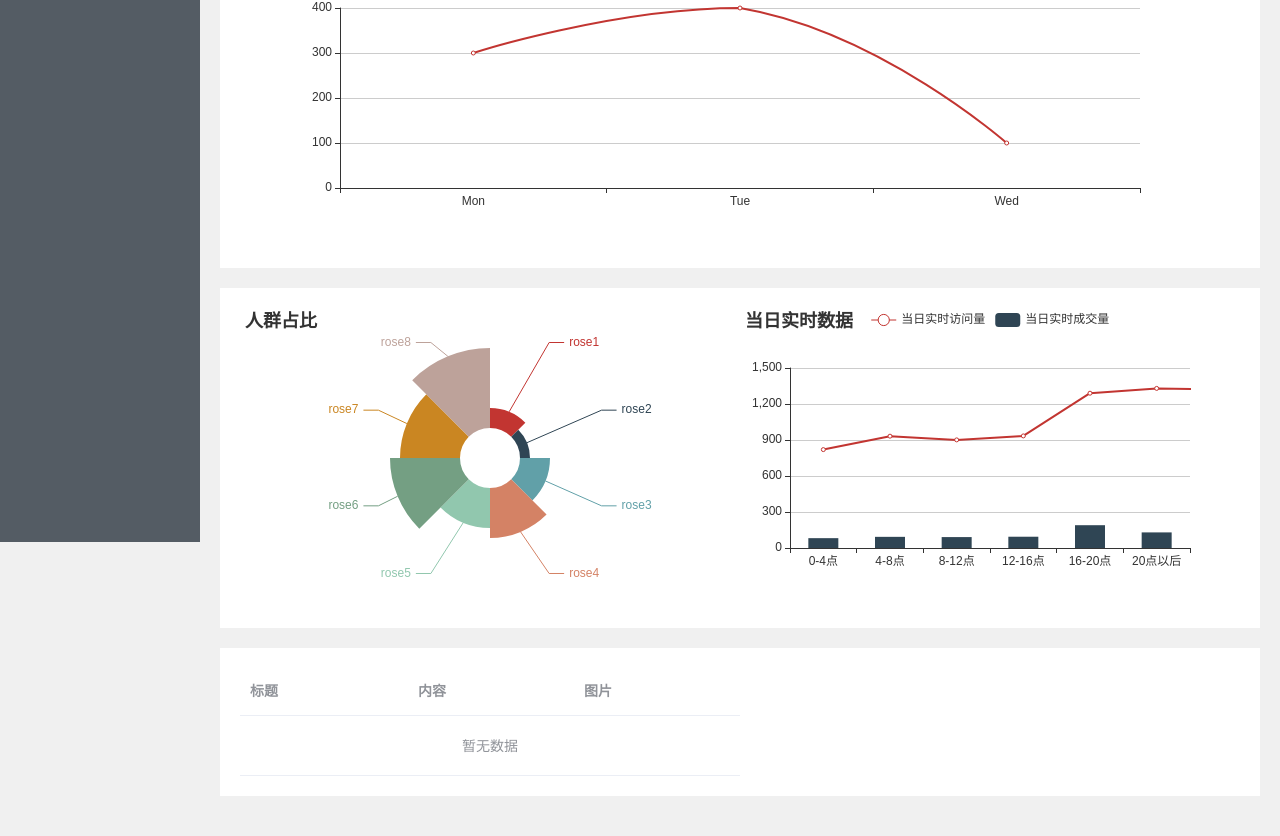
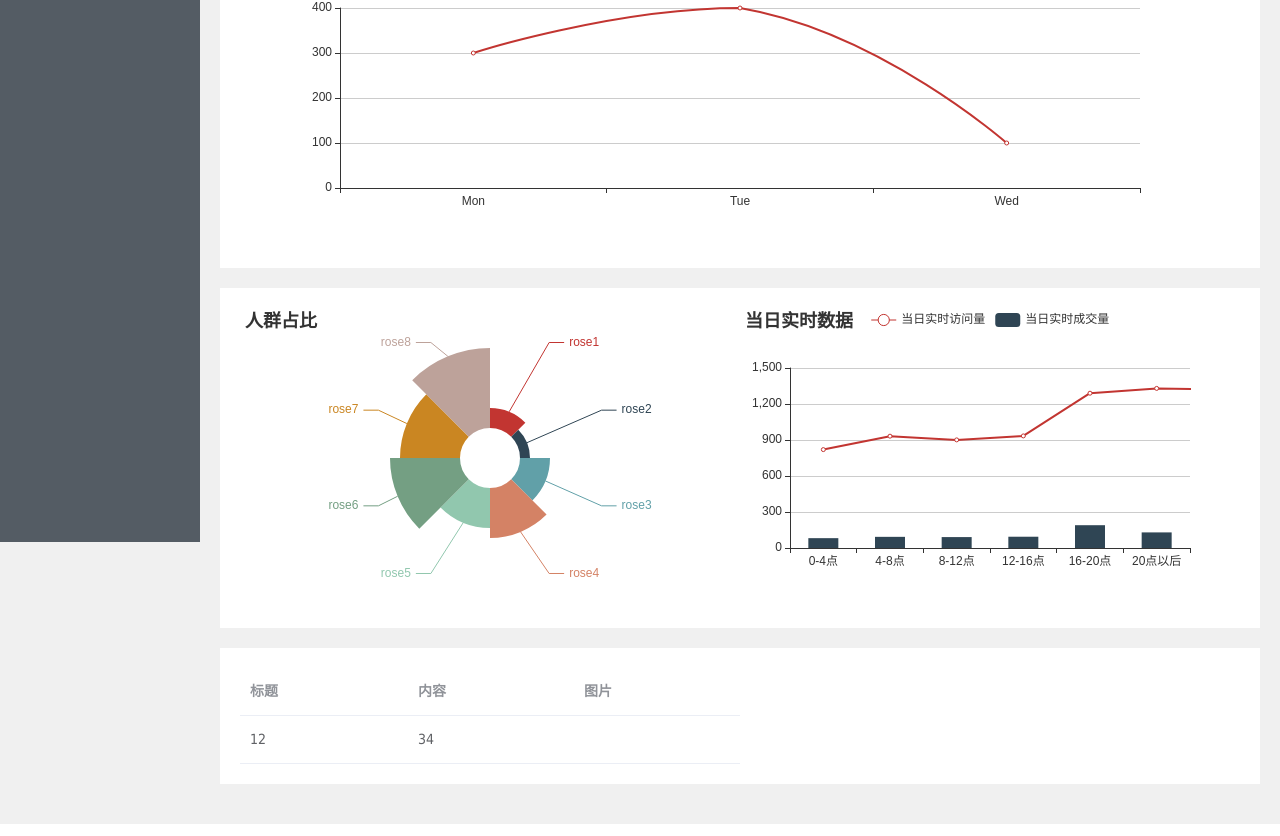
Before and after one commit to BadMooncc/vue-admin-ts, a Vue app: page /#/dashboard in a window 1280 px wide. Shown: the part 258-1094 px from the top of the page. Built offline with nearby package versions, Linux system fonts and the light colour scheme; the HTML template or start-up script is replaced by a standard one.

Commit message:
完善commontable

```diff
--- a/package.json
+++ b/package.json
@@ -29,6 +29,8 @@
     "eslint": "^5.16.0",
     "eslint-plugin-vue": "^5.0.0",
     "mockjs": "^1.1.0",
+    "node-sass": "^4.13.0",
+    "sass-loader": "^8.0.0",
     "typescript": "~3.5.3",
     "vue-template-compiler": "^2.6.10"
   },
--- a/src/components/common/commonTable.vue
+++ b/src/components/common/commonTable.vue
@@ -1,34 +1,63 @@
 <template>
   <div class="common-table">
-    <el-table style="width: 100%">
+    <el-table style="width: 100%" :data="list">
       <el-table-column
         v-for="(item, index) in header"
         :key="index"
         :prop="item.prop"
         :label="item.label"
-        :width="item.width || ''">
+        :width="item.width || ''"
+      >
+      <!-- {{item}} -->
+        <template slot-scope="scope">
+          <ex-slot v-if="item.render" :render="item.render" :row="scope.row" :index="scope.$index" :column="item" />
+          <span v-else>{{ scope.row[item.prop] || '-' }}</span>
+        </template>
       </el-table-column>
     </el-table>
   </div>
 </template>
 <script lang="ts">
-import { Component, Prop, Vue } from 'vue-property-decorator';
+var exSlot = {
+  functional: true,
+  props: {
+    row: Object,
+    render: Function,
+    index: Number,
+    column: {
+      type: Object,
+      default: null
+    }
+  },
+  render: (h: any, ctx: any) => {
+    const params: any = {
+      row: ctx.props.row,
+      index: ctx.props.index
+    };
+    if (ctx.props.column) params.column = ctx.props.column;
+    return ctx.props.render(h, params);
+  }
+};
+import { Component, Prop, Vue } from "vue-property-decorator";
 interface tableHeader {
-  [index:number]:object;
+  [index: number]: object;
 }
 interface list {
-  [index:number]:object;
+  [index: number]: object;
 }
 @Component({
-  name: "commonTable"
+  name: "commonTable",
+  components: {
+    exSlot
+  }
 })
 export default class commonTable extends Vue {
   @Prop() private header!: tableHeader;
   @Prop({
     default: () => []
-  }) private list?:list;
-  created():void{
-    console.log(this.header, '45')
+  }) private list?: list;
+  created(): void {
+    console.log(this.header, "45");
   }
 }
 </script>
--- a/src/views/dashboard/index.vue
+++ b/src/views/dashboard/index.vue
@@ -42,7 +42,7 @@
     </el-row>
     <el-row class="section">
       <el-col :span="12">
-        <common-table :header="tableHeader"></common-table>
+        <common-table :header="tableHeader" :list="[{title:'12',content:'34',img:''}]"></common-table>
       </el-col>
       <el-col :span="12">
 
@@ -65,19 +65,21 @@ export default class About extends Vue {
   $refs!: {
     phase: echart;
   };
-  private tableHeader = [
+  protected tableHeader = [
     {prop: 'title', label: '标题'},
     {prop: 'content', label: '内容'},
     {
       prop: 'img',
       label: '图片',
-      // render (h:any, params:any) {
-      //     return (
-      //         <img style="width:80px;height:80px;" src={params.row.image_url} />
-      //     )
-      // }
-  },
-  ]
+      render(h:any, params:any){
+        console.log(params, 'this')
+        return h('span',params)
+        // 报错？
+        // return (
+        //   <div>{params}</div>
+        // )
+      }
+  }]
   private phaseActive = "week";
   private phaseAll = {
     week: [300, 400, 100],
```
Also changed, not shown: 1 other file (tests, documents, lock files or other folders).
